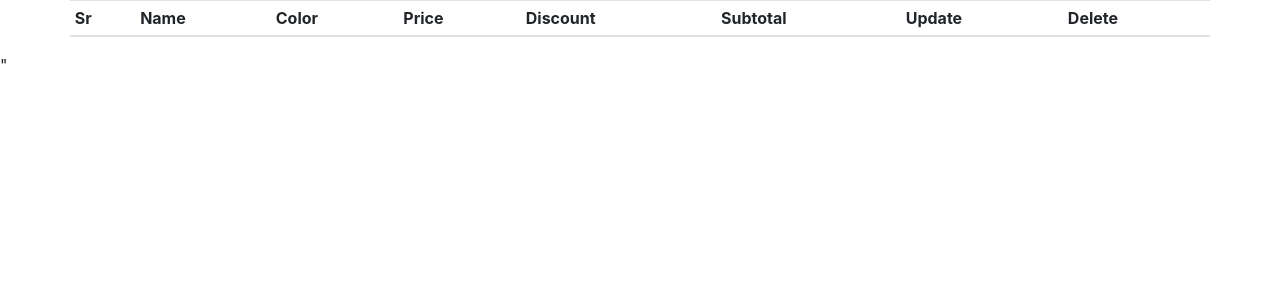
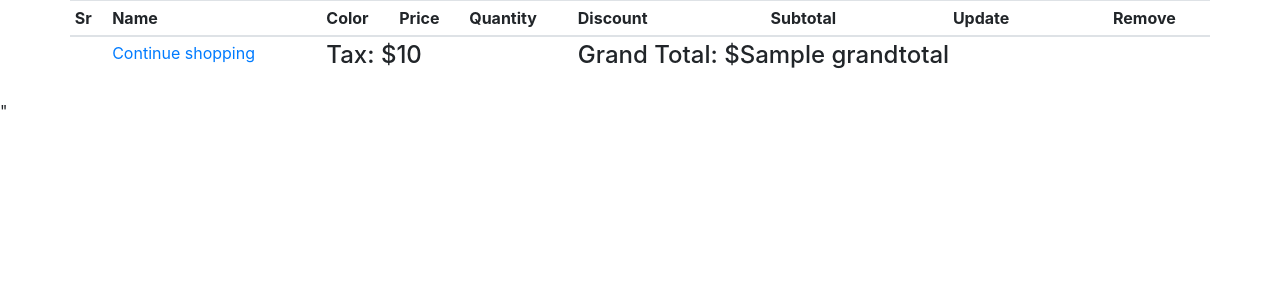
Before and after one commit to ChenBarryHu/e-commerce, a Flask app: template shop/templates/products/carts.html in a window 1280 px wide. Shown: the top 300 px of the page. Run offline with Flask 2, Linux system fonts and the light colour scheme; the template is opened without the code that fills it: most values are stand-ins (such as "Sample title", 1, 10 or a date in 2020); lists and menus that the app fills with data are empty; some libraries are stand-ins or nearby versions.

Commit message:
display total and tax in shopping cart

```diff
--- a/shop/templates/products/carts.html
+++ b/shop/templates/products/carts.html
@@ -8,10 +8,11 @@
                 <th>Name</th>
                 <th>Color</th>
                 <th>Price</th>
+                <th>Quantity</th>
                 <th>Discount</th>
                 <th>Subtotal</th>
                 <th>Update</th>
-                <th>Delete</th>
+                <th>Remove</th>
             </thead>
             <tbody>
                 {% for key, product in session['Shoppingcart'].items() %}
@@ -21,6 +22,7 @@
                     <td>{{product.name}}</td>
                     <td>{{product.color}}</td>
                     <td>{{product.price}}</td>
+                    <td>{{product.quantity}}</td>
                     {% if product.discount > 0 %}
                     <td>{{product.discount}} % is {{discount}}</td>
                     {% else %}
@@ -32,6 +34,16 @@
                     <td><a href="">Remove</a></td>
                 </tr>
                 {% endfor %}
+                <tr>
+                    <td></td>
+                    <td><a href="/">Continue shopping</a></td>
+                    <td colspan="3">
+                        <h4>Tax: ${{tax}}</h4>
+                    </td>
+                    <td colspan="3">
+                        <h4>Grand Total: ${{grandtotal}}</h4>
+                    </td>
+                </tr>
             </tbody>
         </table>
     </div>
```
Also changed, not shown: shop/carts/carts.py (+9 -1 lines).
